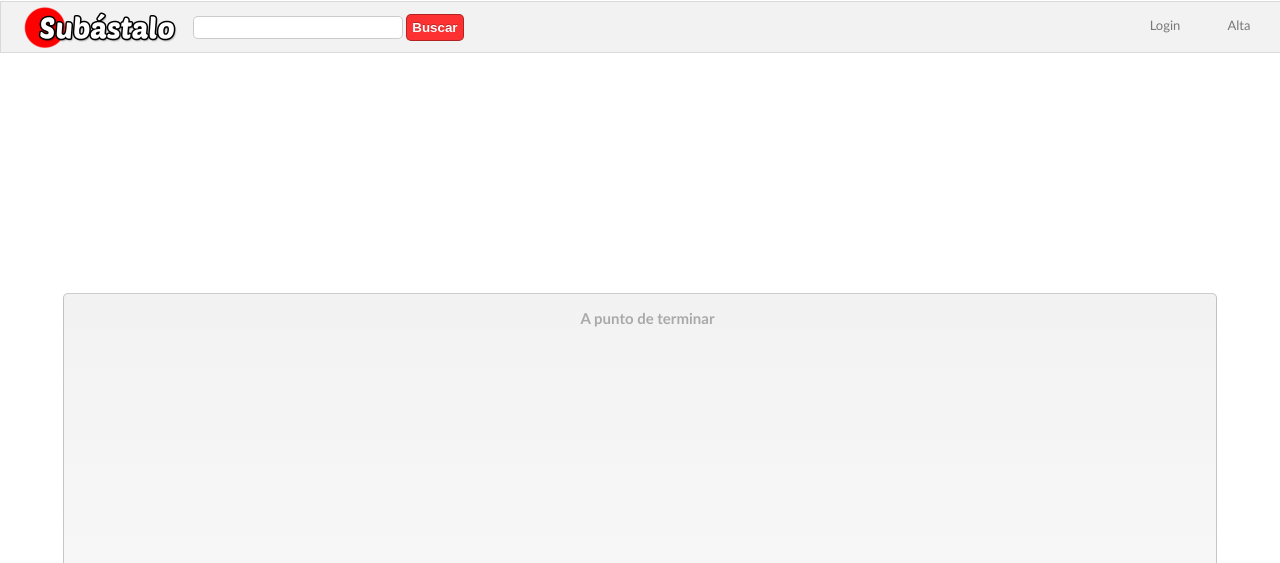
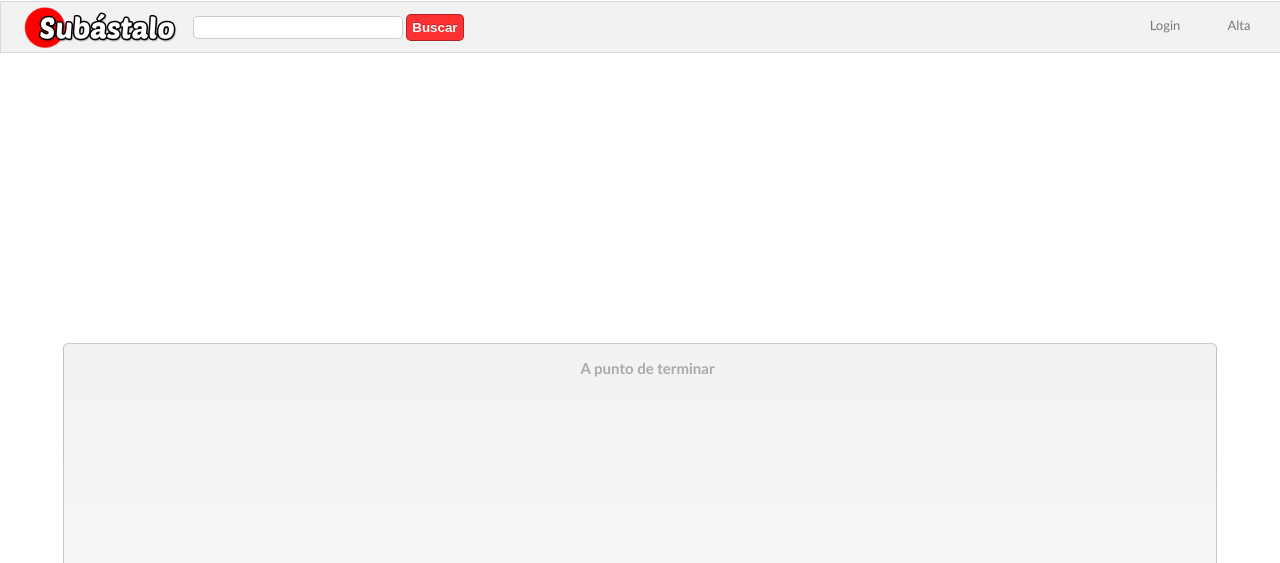
Before and after one commit to AlejandroVera/Subastalo, a PHP site: page /subastas/inicio.php in a window 1280 px wide. Shown: the top 563 px of the page. Run offline with PHP 8.4, Linux system fonts and the light colour scheme; data that the repository does not hold is empty.

Commit message:
empty commit message

```diff
--- a/css/inicio.css
+++ b/css/inicio.css
@@ -1,19 +1,32 @@
 #random {
-	height: 200px;
-	width: 75%;
+	height: 250px;
+	text-align:center;
 	overflow: hidden;
 	margin-top: 20px;
 	margin-left: auto;
 	margin-right: auto;
+
 }
 
-#random img {
-	max-height: 200px;
-	max-width:	80%;
+.slider-wrapper{
+	display:inline-block;
+	transition: 0.2s;
+}
+#slider img {
+	height: 200px !important;
+
+	width: auto !important;
 	margin-left: auto;
 	margin-right: auto;
 }
 
+.nivoSlider img {
+    position:absolute;
+    top:0px;
+    left:0px;
+    display:none;
+
+}
 .titulo {
 	font-size: 15px;
 	font-weight: bold;
--- a/css/subasta.css
+++ b/css/subasta.css
@@ -1,6 +1,6 @@
 #contenedorImagen {
 	width: 300px;
-	display: inline;
+	display: inline-block;
 }
 
 #container {
--- a/inicio.php
+++ b/inicio.php
@@ -40,7 +40,7 @@ $smarty -> assign('acabanAntes', $acabanAntes);
 $smarty -> assign('nuevas', $nuevas);
 
 $smarty -> assign('scripts', array("inicio.js", "jquery.nivo.slider.pack.js"));
-$smarty -> assign('css', array("nivo-slider.css", "inicio.css"));
+$smarty -> assign('css', array("nivo-slider.css", "inicio.css", "themes/default/default.css"));
 $smarty -> assign('nivelAcceso', estoy_logeado());
 $smarty -> assign('nombreUsuario', userName());
 $smarty -> assign('USUARIO_LOGUEADO', userId());
--- a/smarty-data/templates/inicio.tpl
+++ b/smarty-data/templates/inicio.tpl
@@ -8,7 +8,7 @@
 		<div id="slider" class="nivoSlider">
 			{foreach from=$random item=elem}
 				{if !empty($elem['imagen']) }
-					<img src="images/uploaded/{$elem['imagen']}" alt="" data-transition="slideInLeft">
+					<img src="images/uploaded/{$elem['imagen']}" alt="" data-transition="fade">
 				{else}
 					<img src="images/noImage.jpg">
 				{/if}
--- a/visualizarProducto.php
+++ b/visualizarProducto.php
@@ -129,14 +129,16 @@ function obtenerDatosSubastas($id) {
 
 		$nomUsr = doquery("SELECT username FROM {{table}} WHERE id = {$results['usrID']}", 'usuarios', false);
 		$nameUsr = mysqli_fetch_assoc($nomUsr);
-		$results['usuario'] = $nameUsr['username'];
+		$results['usuario'] = "<a href='Perfil.php?id_Perfil=".$results['usrID']."'>".$nameUsr['username']."</a>";
 
 
 	}
 
+	if (estoy_logeado()){
 	$saldoMio = doquery("SELECT PuntosSubasta FROM {{table}} WHERE id = " . userId(), 'usuarios', false);
 	$saldo = mysqli_fetch_assoc($saldoMio);
 	$results['saldo'] = $saldo['PuntosSubasta'];
+	}
 
 	//Calculo de la finalizacion de producto
 	$fin = $results['comienzo'] + $results['duracion'];
```
